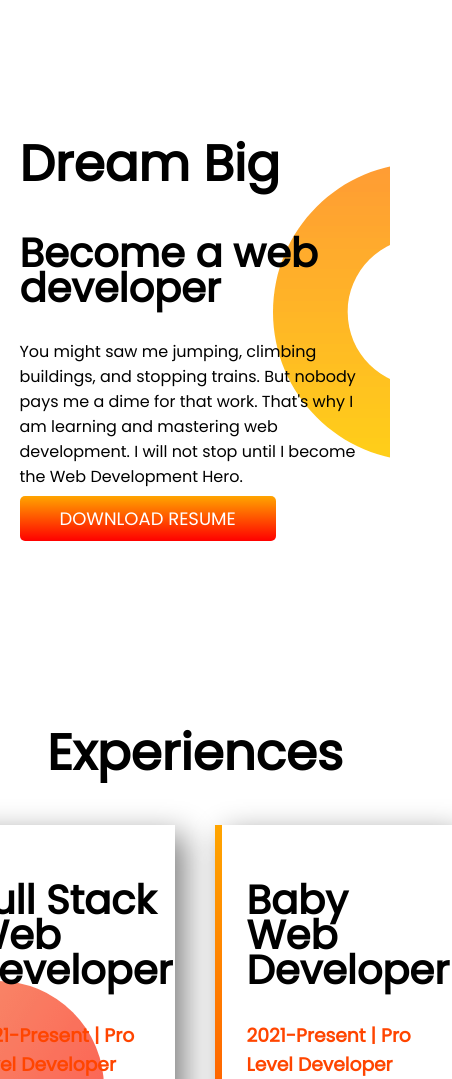
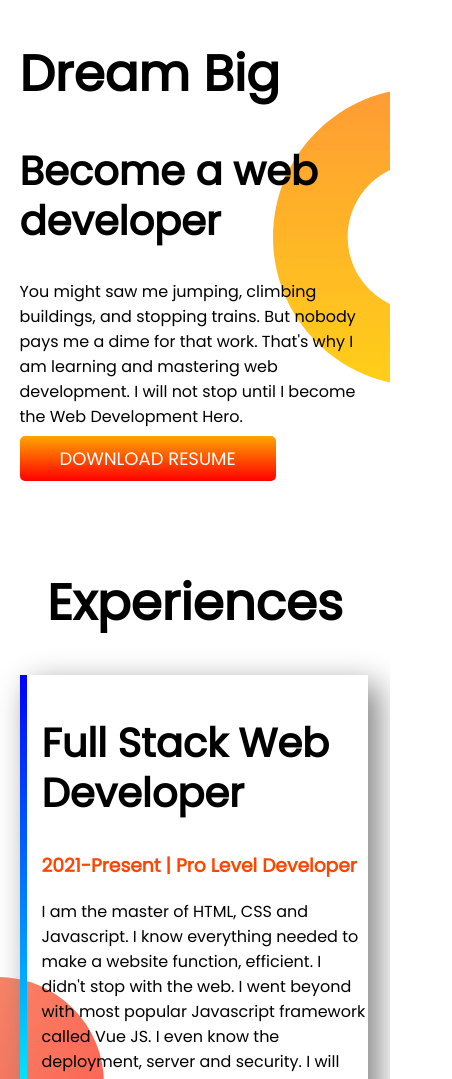
Before and after one commit to abdulalimemon/sec-website, a plain HTML site: page index.html in a window 390 px wide. Shown: the part 921-2000 px from the top of the page, 452 px wide, since content can reach past the window. Drawn offline with Linux system fonts and the light colour scheme.

Commit message:
Responsive Done

```diff
--- a/index.html
+++ b/index.html
@@ -38,7 +38,7 @@
         <div class="container">
             <div class="left-half-width">
                 <div class="image">
-                    <img src="images/emon.png" alt="image">
+                    <img src="images/emon2.png" alt="image">
                 </div>
             </div>
             <div class="right-half-width">
--- a/style.css
+++ b/style.css
@@ -38,7 +38,8 @@ h2{
 .link-button{
     text-decoration: none;
     font-size: 18px;
-    color: white;padding: 10px 40px;
+    color: white;
+    padding: 10px 40px;
     border-radius: 5px;
     background-image: linear-gradient(orange, red);
 }
@@ -88,6 +89,9 @@ footer p{
     .left-half-width, .right-half-width{
         width: 100%;
     }
+    section {
+        margin-bottom: 60px;
+    }
     .container{
         flex-direction: column;
     }
@@ -100,4 +104,16 @@ footer p{
     .second-banner .left-half-width{
         display: none;
     }
+    .item {
+        width: 93%;
+        margin: 0;
+        padding: 10px 0px 10px 15px;
+        margin-bottom: 30px;
+    }
+    .box {
+        flex-direction: column;
+    }
+    h2 {
+        line-height: 50px;
+    }
 }
```
Also changed, not shown: images/emon2.png (added).
